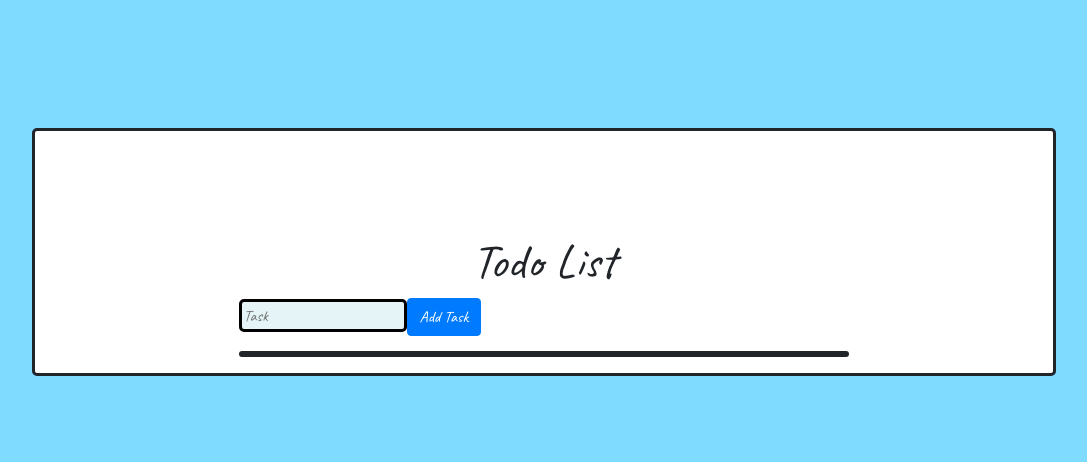
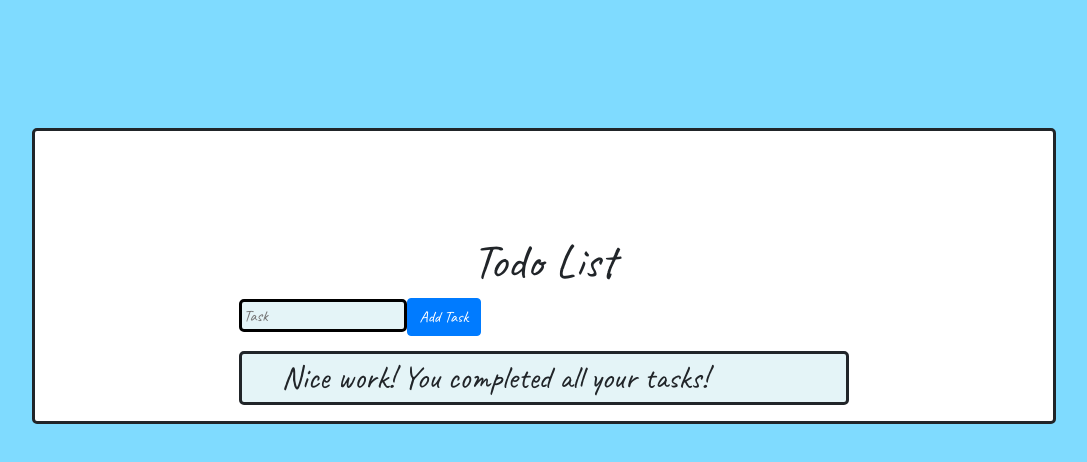
Before and after one commit to CedenoHernandez/todo-list, a React (Create React App) app: page / in a window 1280 px wide. Shown: the top 462 px of the page, without its empty margins (96-1183 px from the left). Built offline with nearby package versions, Linux system fonts and the light colour scheme.

Commit message:
Add placeholder for completed list
User can now see a message that all tasks are complete when all
items have been deleted.

```diff
--- a/src/App.js
+++ b/src/App.js
@@ -47,7 +47,8 @@ class App extends Component {
           handleInput={this.handleInput}
           currentItem={this.state.currentItem}
            />
-        <TodoItems entries={this.state.items}deleteItem={this.deleteItem} />
+        <TodoItems
+          entries={this.state.items}deleteItem={this.deleteItem} />
       </div>
     )
   }
--- a/src/App.scss
+++ b/src/App.scss
@@ -39,6 +39,7 @@ body {
 }
 
 .theList {
+  background-color: #e4f4f7;
   align-items: center;
   font-size: 2em;
   margin-top: 15px;
@@ -52,3 +53,7 @@ li:hover {
   cursor: pointer;
   text-decoration: line-through;
 }
+
+ul:empty::after {
+  content: "Nice work! You completed all your tasks!";
+}
```
Also changed, not shown: public/index.html (line endings or trailing spaces), src/images/thumbsup.png (added).
